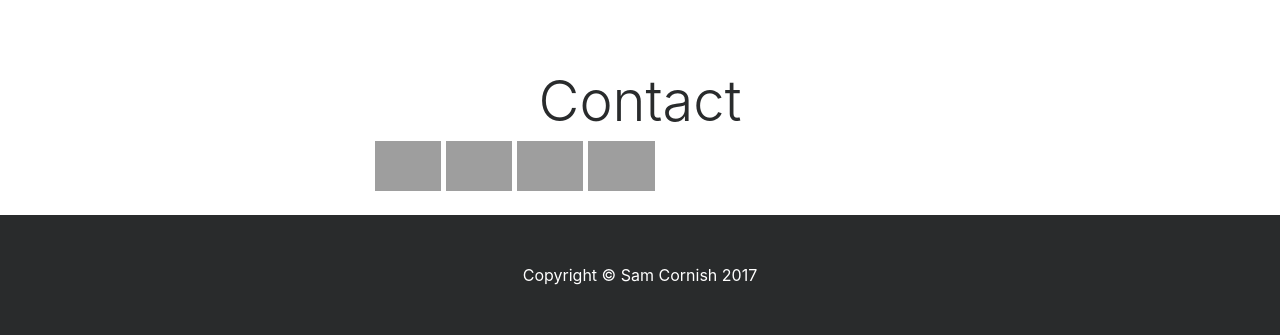
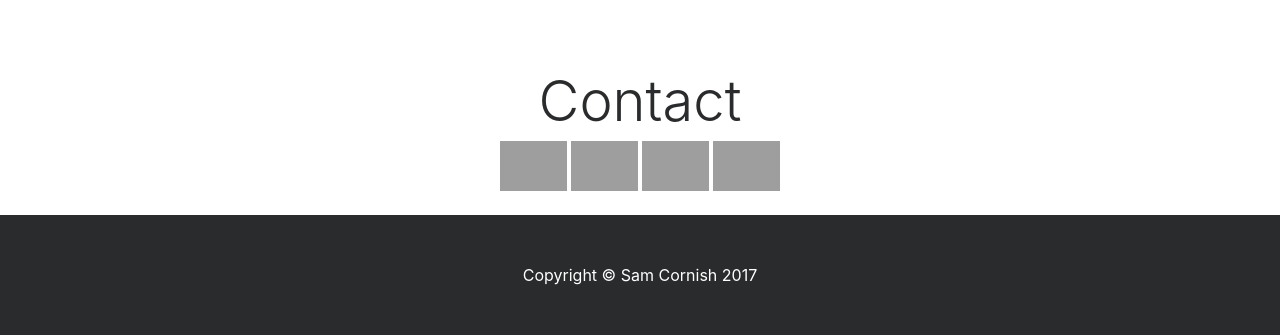
Before and after one commit to wcwaterbender/wcwaterbender.github.io, a PHP site: page / in a window 1280 px wide. Shown: the part 1304-1639 px from the top of the page. Run offline with PHP 8.4, Linux system fonts and the light colour scheme; some libraries are stand-ins or nearby versions; grey boxes are pictures that could not be loaded.

Commit message:
fixed contacts alignment

```diff
--- a/css/one-page-wonder.css
+++ b/css/one-page-wonder.css
@@ -36,8 +36,10 @@ header.masthead > .overlay {
 
 #links{
   display: block;
-  margin: auto;
-  width: 50%;
+  postion:absolute;
+  width:100%;
+  vertical-align: middle;
+  text-align: center;
 }
 
 #mail{
--- a/index.html
+++ b/index.html
@@ -137,10 +137,10 @@ $(document).ready(function(){
                     <div class="p-4" >
                         <h2 class="display-4" style="text-align: center">Contact</h2>
                         <div id=links>
-                          <a href="mailto:scornish@umail.ucsb.edu"><img id=mail src="http://i.imgur.com/TGPw2HV.png"/></a>
-                          <a href="https://www.facebook.com/wcwaterbender"><img id=facebook src="http://i.imgur.com/0hGnMAk.png"/></a>
-                          <a href="https://github.com/wcwaterbender"><img id=github src="http://i.imgur.com/eimPijW.png" /></a>
-                          <a href="https://www.linkedin.com/in/scornish96/"><img id=linkedin src="http://i.imgur.com/UlIBy6o.png" /></a>
+                          <a href="mailto:scornish@umail.ucsb.edu"><img id=mail src="http://i.imgur.com/TGPw2HV.png" class="img-responsive"/></a>
+                          <a href="https://www.facebook.com/wcwaterbender"><img id=facebook src="http://i.imgur.com/0hGnMAk.png"class="img-responsive"/></a>
+                          <a href="https://github.com/wcwaterbender"><img id=github src="http://i.imgur.com/eimPijW.png"class="img-responsive"/></a>
+                          <a href="https://www.linkedin.com/in/scornish96/"><img id=linkedin src="http://i.imgur.com/UlIBy6o.png"class="img-responsive"/></a>
                         </div>
                     </div>
         </div>
```
